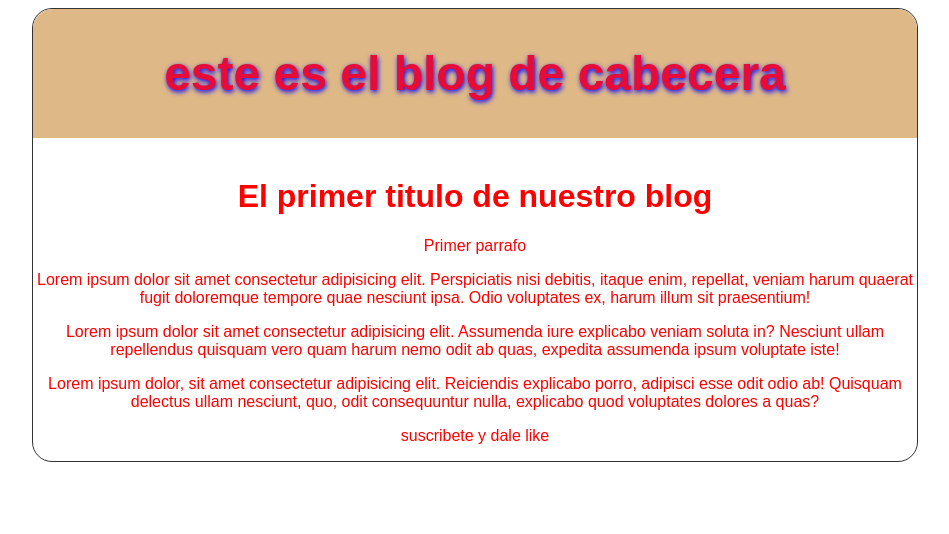
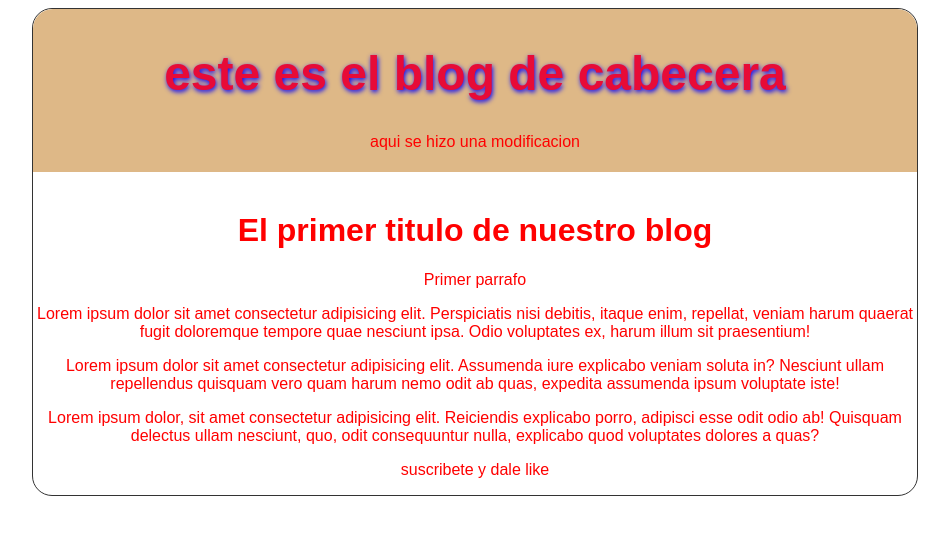
Before and after one commit to Masterpet22/hyperblog, a plain HTML site: page index.html in a window 1280 px wide. Shown: the whole page, without its empty margins (165-1114 px from the left). Drawn offline with Linux system fonts and the light colour scheme.

Commit message:
cambios online a index.html

```diff
--- a/index.html
+++ b/index.html
@@ -11,6 +11,7 @@
     <div class="container">
         <div id="cabecera">
             <h1>este es el blog de cabecera</h1>
+            <p>aqui se hizo una modificacion</p>
         </div>
         <h1>El primer titulo de nuestro blog</h1>
         <p>Primer parrafo</p>
```
